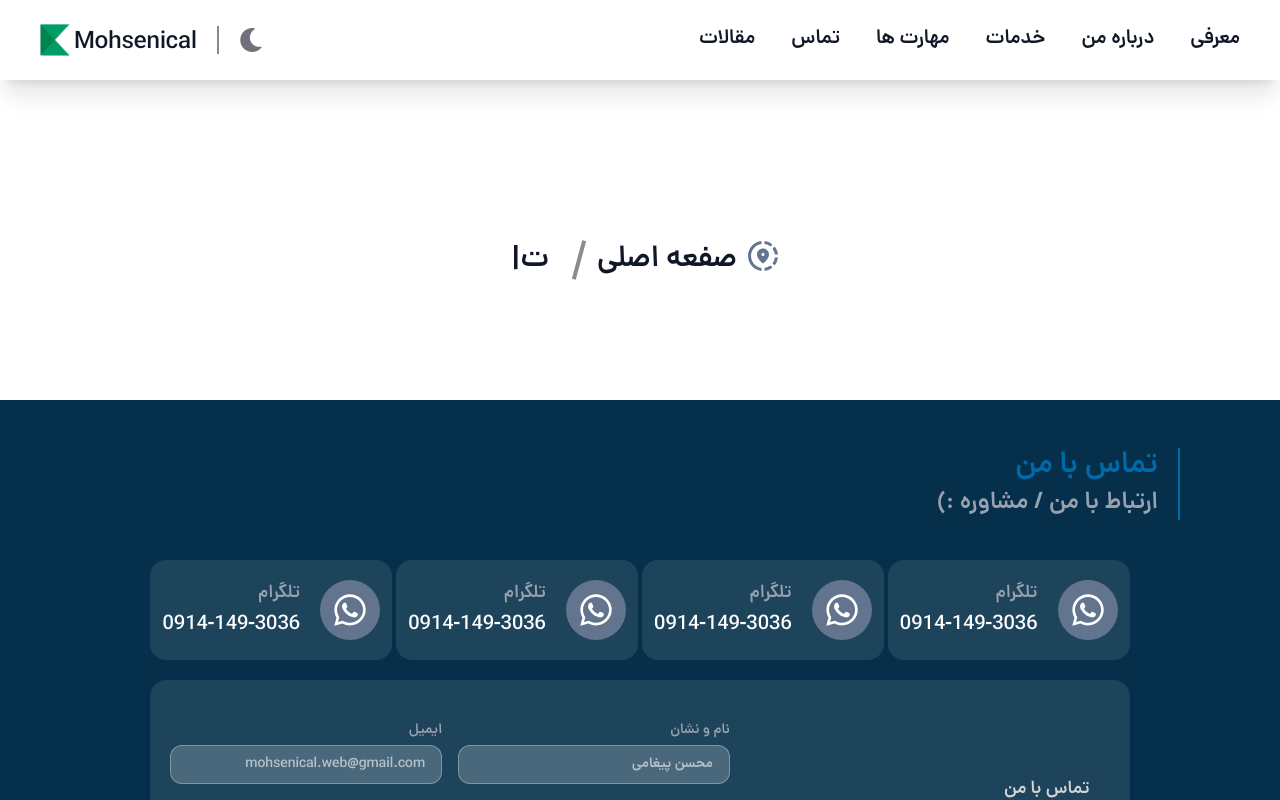
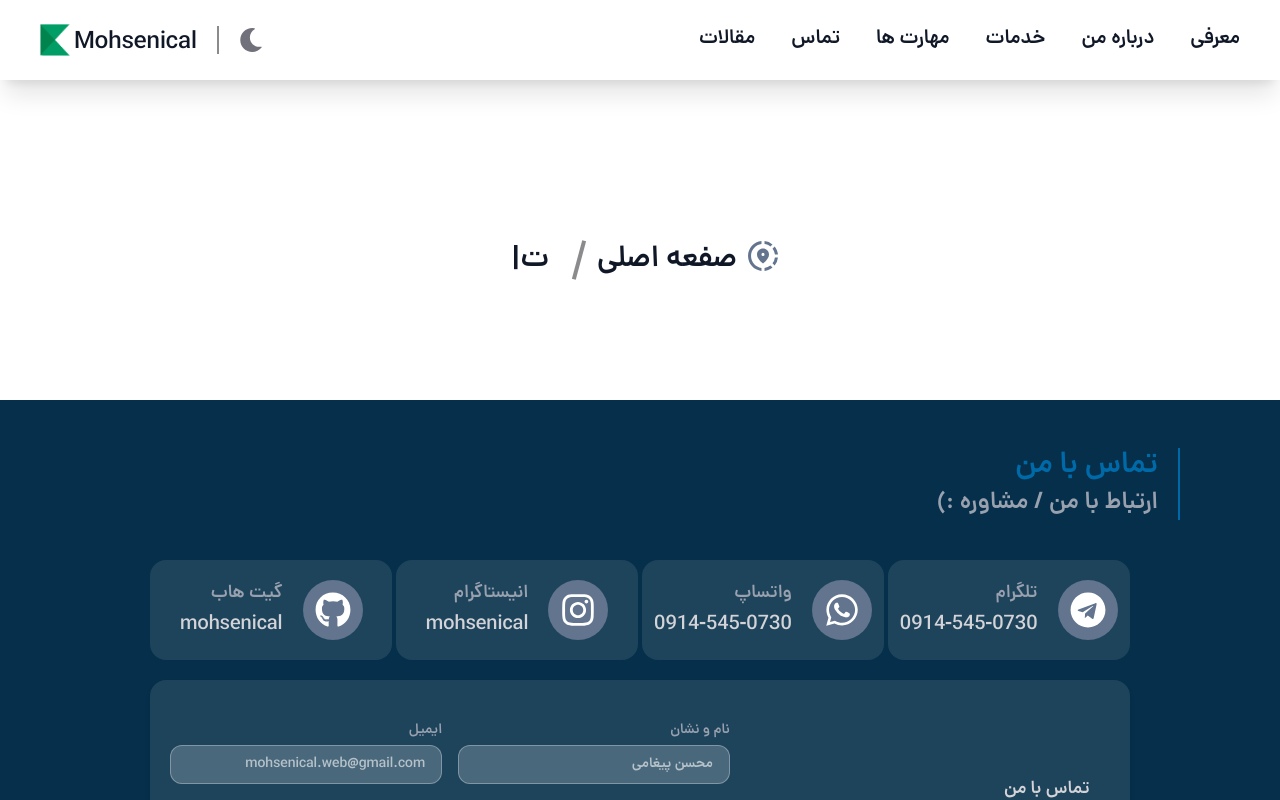
Before and after one commit to mohsenical/my-website, a React (Vite) app: page /contact-me in a window 1280 px wide. Shown: the top 800 px of the page. Built offline with nearby package versions, Linux system fonts and the light colour scheme.

Commit message:
finish contact me page

```diff
--- a/src/Data/aboutmeData.jsx
+++ b/src/Data/aboutmeData.jsx
@@ -5,4 +5,6 @@ const aboutData = [
     {id: 4, title: "طراحی محصول"},
 ]
 
+
+
 export default aboutData
--- /dev/null
+++ b/src/Data/socialMediaData.jsx
@@ -0,0 +1,14 @@
+import { FaTelegram } from "react-icons/fa";
+import { FaGithub } from "react-icons/fa";
+import { FaInstagram } from "react-icons/fa";
+import { FaWhatsapp } from "react-icons/fa";
+
+
+const socialMediaData = [
+    {id: 1, title: 'تلگرام', disc: "0914-545-0730", icon: <FaTelegram /> },
+    {id: 3, title: 'واتساپ', disc: "0914-545-0730", icon: <FaWhatsapp /> },
+    {id: 2, title: 'انیستاگرام', disc: "mohsenical", icon: <FaInstagram /> },
+    {id: 4, title: 'گیت هاب', disc: "mohsenical", icon: <FaGithub /> },
+]
+
+export default socialMediaData
--- a/src/components/modules/ContactMeBox/ContactMeBox.jsx
+++ b/src/components/modules/ContactMeBox/ContactMeBox.jsx
@@ -1,16 +1,17 @@
-import { FaWhatsapp } from "react-icons/fa";
 
 
-function ContactMeBox() {
+function ContactMeBox({ title, disc, icon }) {
     return (
 
         <div className="flex justify-center items-center gap-x-5 py-5 md:px-5 lg:px-1 bg-white/10 dark:bg-black/50 rounded-2xl">
             <div className="bg-slate-500 dark:bg-green-900  flex justify-center items-center p-3 rounded-full">
-                <FaWhatsapp className=' text-2xl md:text-3xl xl:text-4xl text-white' />
+                <div className="text-2xl md:text-3xl xl:text-4xl text-white">
+                    {icon}
+                </div>
             </div>
             <div className="flex gap-y-1 flex-col justify-center items-start ">
-                <p className='text-gray-400 text-md lg:text-lg'>تلگرام</p>
-                <h2 className='text-sm lg:text-xl text-white w-full'>0914-149-3036</h2>
+                <p className='text-gray-400 text-md lg:text-lg'>{title}</p>
+                <h2 className='text-sm lg:text-xl text-zinc-300 w-full'>{disc}</h2>
             </div>
         </div>
 
--- a/src/pages/ContactMe.jsx
+++ b/src/pages/ContactMe.jsx
@@ -3,6 +3,7 @@ import HeaderSctionBody from '../components/modules/HeaderSctionBody/HeaderSctio
 import ContactMeSection from '../components/template/ContactMeSection'
 import ScrollTopBtn from '../components/modules/ScrollTopBtn/ScrollTopBtn'
 import ContactMeBox from '../components/modules/ContactMeBox/ContactMeBox';
+import socialMediaData from '../Data/socialMediaData';
 
 function ContactMe() {
   return (
@@ -19,10 +20,15 @@ function ContactMe() {
             data-aos="zoom-in"
             className="w-[90%] grid grid-cols-2 md:grid-cols-2 lg:grid-cols-3 xl:grid-cols-4 mx-auto gap-1 overflow-hidden"
           >
-            <ContactMeBox />
-            <ContactMeBox />
-            <ContactMeBox />
-            <ContactMeBox />
+
+            {
+              socialMediaData.map(data => (
+                <div key={data.id}>
+                  <ContactMeBox {...data} />
+                </div>
+              ))
+            }
+
           </div>
         </div>
 
```
